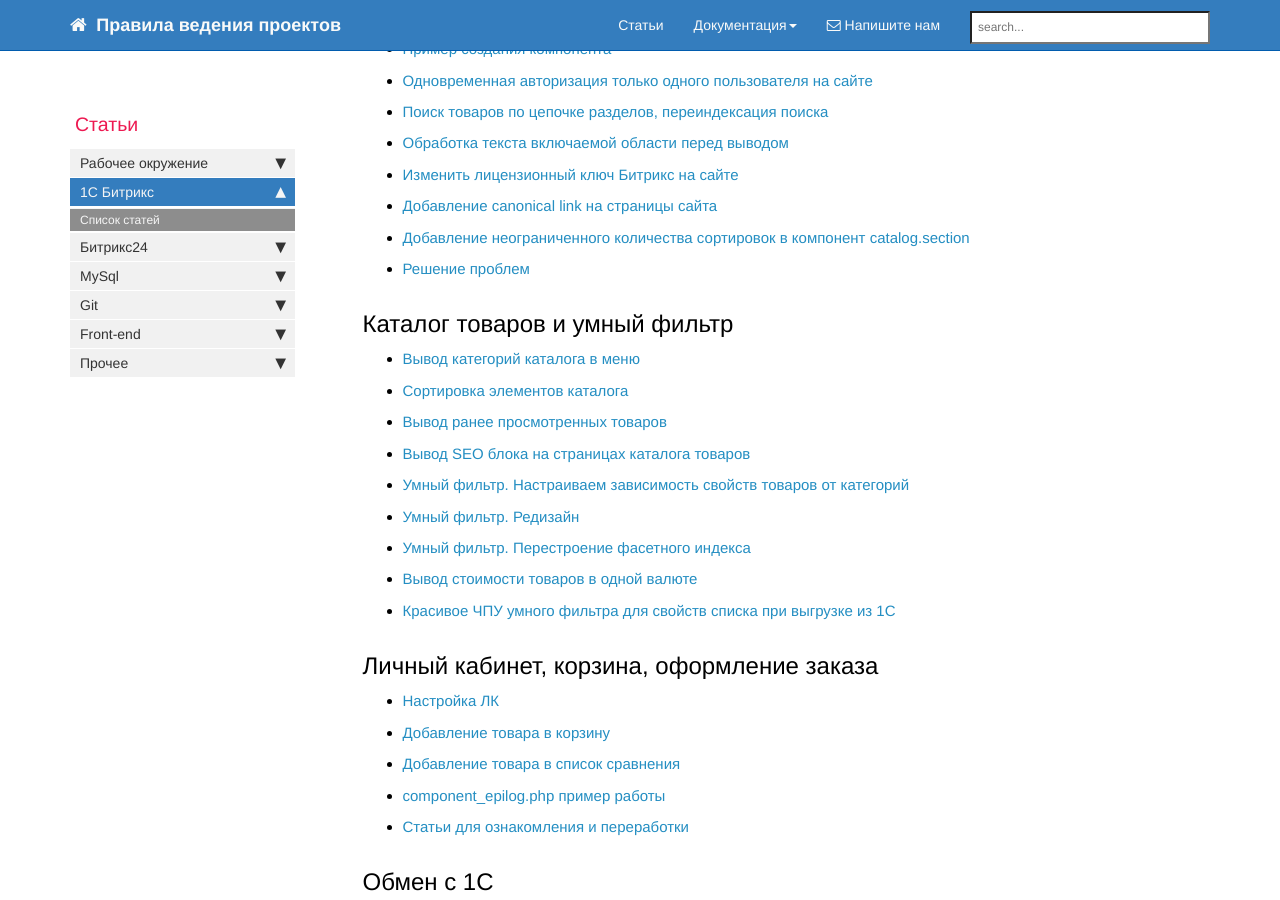
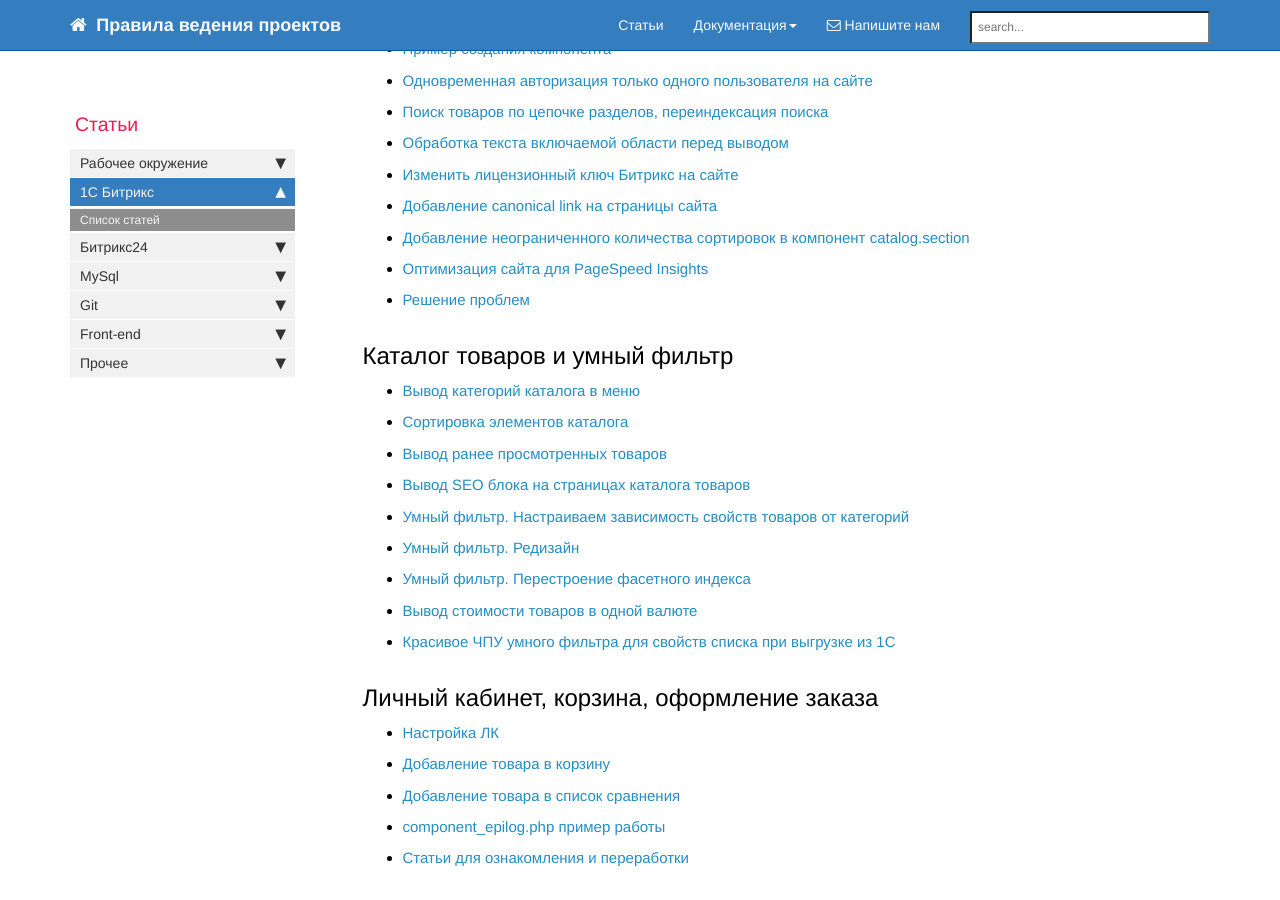
Before and after one commit to gdecider/gdecider.github.io, a Jekyll site: the page built from pages/articles/articles-g-cms-bitrix.md, in a window 1280 px wide and 900 px high, scrolled down 593 px. Built offline with Jekyll 4.4.1, drawn with Linux system fonts in a browser that asks for light colours; nearby versions of some CDN libraries; comment, search, counter and statistics services are not loaded.

Commit message:
Update articles-g-cms-bitrix.md

```diff
--- a/pages/articles/articles-g-cms-bitrix.md
+++ b/pages/articles/articles-g-cms-bitrix.md
@@ -27,6 +27,7 @@ toc: false
 * [Изменить лицензионный ключ Битрикс на сайте](/articles-bx-change-lisens-key.html)
 * [Добавление canonical link на страницы сайта](/articles-bx-canonicel-link-add.html)
 * [Добавление неограниченного количества сортировок в компонент catalog.section](/articles-bx-catalog-section-unlimited-sort.html)
+* [Оптимизация сайта для PageSpeed Insights](/articles-bx-site-optimisation-for-google-pagespeed-insights.html)
 * [Решение проблем](/articles_bx_problems.html)
 
 ## Каталог товаров и умный фильтр
```
